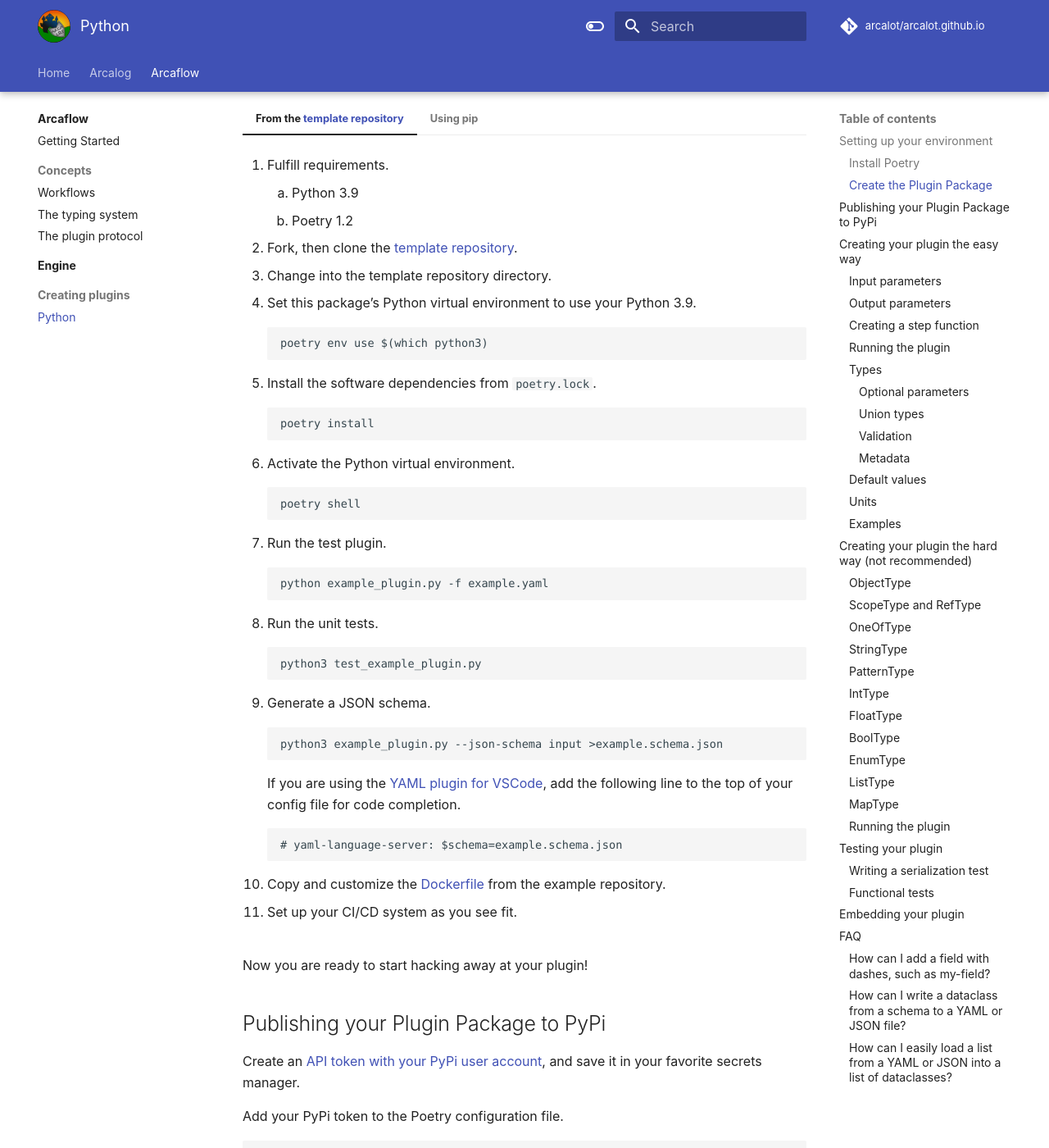
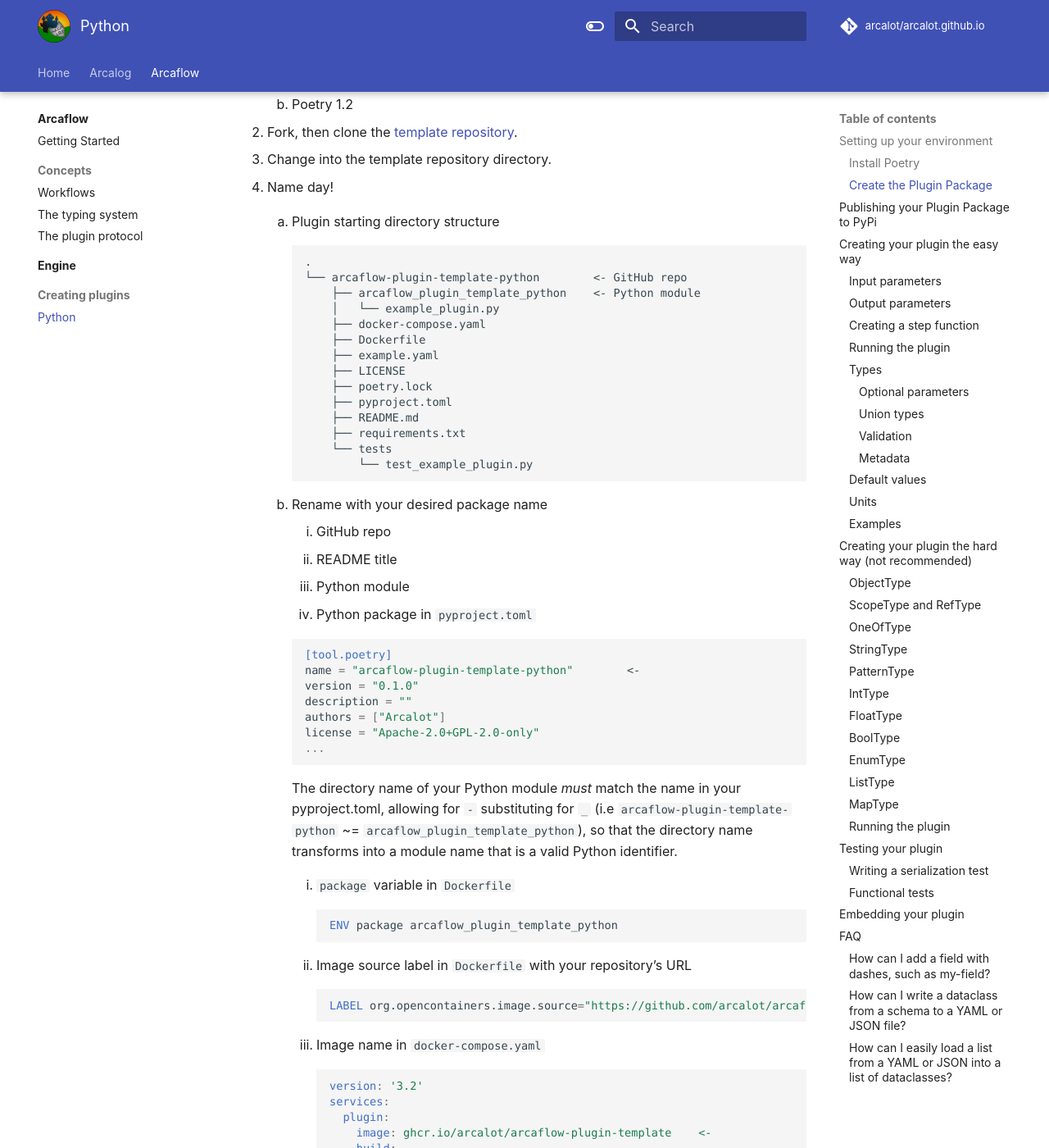
Before and after one commit to arcalot/arcalot.github.io, an MkDocs documentation site: the page built from docs/arcaflow/creating-plugins/python.md, in a window 1280 px wide and 1400 px high, scrolled down 1528 px. Shown: the whole window at 82% size. Built offline with MkDocs 1.6.1 and Material for MkDocs 9.7.7, drawn with Linux system fonts in a browser that asks for light colours; comment, search, counter and statistics services are not loaded; some of the changed text lies outside the part shown.

Commit message:
detail plugin name changes

````diff
--- a/docs/arcaflow/creating-plugins/python.md
+++ b/docs/arcaflow/creating-plugins/python.md
@@ -26,19 +26,18 @@
 
 2. If it is not, install Python 3.9.
 
-    === RHEL, CentOS, Fedora
+    === "RHEL, CentOS, Fedora"
+        ```
+        dnf -y install python3.9
+        ```
+
+    === "Ubuntu"
 
         ```
-            dnf -y install python3.9
+        apt-get -y install python3.9
         ```
 
-    === Ubuntu
-
-        ```
-            apt-get -y install python3.9
-        ```
-
-3. Alias the Python 3.9 executable to `python3`.
+3. Alias the Python 3.9 executable to `python3` installed by your system package manager.
 
     ```
     alias python3="python3.9"
@@ -75,37 +74,105 @@
 
     3. Change into the template repository directory.
 
-    4. Set this package's Python virtual environment to use your Python 3.9.
+    4. Name day!
+        1. Plugin starting directory structure
+
+            ```
+            .
+            └── arcaflow-plugin-template-python        <- GitHub repo
+                ├── arcaflow_plugin_template_python    <- Python module
+                │   └── example_plugin.py
+                ├── docker-compose.yaml
+                ├── Dockerfile
+                ├── example.yaml
+                ├── LICENSE
+                ├── poetry.lock
+                ├── pyproject.toml
+                ├── README.md
+                ├── requirements.txt
+                └── tests
+                    └── test_example_plugin.py
+            ```
+
+        2. Rename with your desired package name
+            1. GitHub repo
+            2. README title
+            3. Python module
+            4. Python package in `pyproject.toml`
+
+            ```toml
+            [tool.poetry]
+            name = "arcaflow-plugin-template-python"        <-
+            version = "0.1.0"
+            description = ""
+            authors = ["Arcalot"]
+            license = "Apache-2.0+GPL-2.0-only"
+            ...
+            ```
+            The directory name of your Python module _must_ match the name in your pyproject.toml, allowing for `-` substituting for `_` (i.e `arcaflow-plugin-template-python` ~= `arcaflow_plugin_template_python`), so that the directory name transforms into a module name that is a valid Python identifier.
+
+            5. `package` variable in `Dockerfile`
+            ```Dockerfile
+            ENV package arcaflow_plugin_template_python
+            ```
+
+            6. Image source label in `Dockerfile` with your repository's URL
+            ```Dockerfile
+            LABEL org.opencontainers.image.source="https://github.com/arcalot/arcaflow-plugin-template-python"
+            ```
+
+            7. Image name in `docker-compose.yaml`
+            ```yaml
+            version: '3.2'
+            services:
+              plugin:
+                image: ghcr.io/arcalot/arcaflow-plugin-template    <-
+                build: .
+                volumes:
+                  - source: ./example.yaml
+                    target: /config/example.yaml
+                    type: bind
+            ```
+
+            8.  Plugin module import in your `tests`
+            ```python
+            #!/usr/bin/env python3
+            import unittest
+            from arcaflow_plugin_template_python import example_plugin
+                 ^^^^^^^^^^^^^^^^^^^^^^^^^^^^^^^
+            ```
+
+    5. Set this package's Python virtual environment to use your Python 3.9.
 
         ```
         poetry env use $(which python3)
         ```
 
-    5. Install the software dependencies from `poetry.lock`.
+    6. Install the software dependencies from `poetry.lock`.
 
         ```
         poetry install
         ```
 
-    6. Activate the Python virtual environment.
+    7. Activate the Python virtual environment.
 
         ```
         poetry shell
         ```
 
-    7. Run the test plugin.
+    8. Run the test plugin.
 
         ```
         python example_plugin.py -f example.yaml
         ```
 
-    8. Run the unit tests.
+    9.  Run the unit tests.
 
         ```
         python3 test_example_plugin.py
         ```
 
-    9. Generate a JSON schema.
+    10. Generate a JSON schema.
 
         ```
         python3 example_plugin.py --json-schema input >example.schema.json
````
Also changed, not shown: other parts of docs/arcaflow/creating-plugins/python.md (+2 -2 lines).
